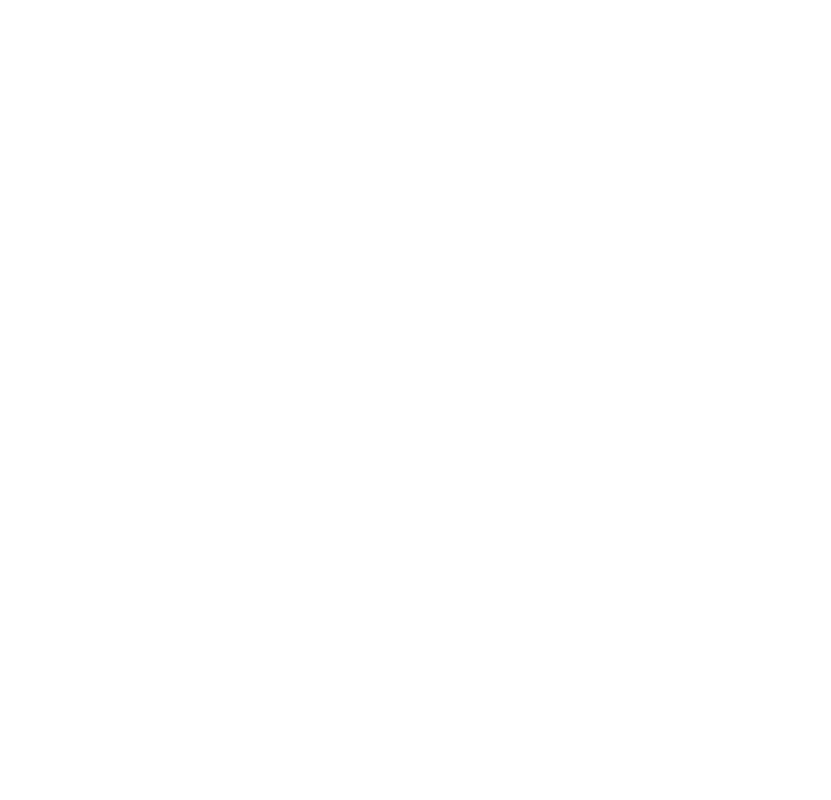
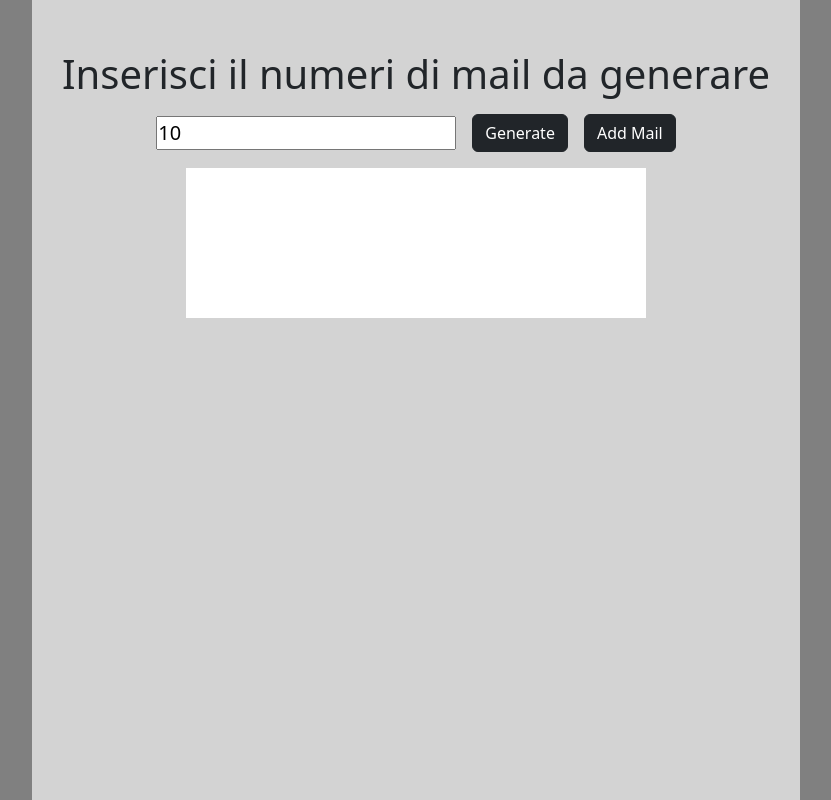
Before and after one commit to leonardopozzan/vue-email-list, a plain HTML site: page index.html in a window 1280 px wide. Shown: the whole page, without its empty margins (224-1055 px from the left). Drawn offline with nearby package versions, Linux system fonts and the light colour scheme.

Commit message:
es finito

```diff
--- a/css/style.css
+++ b/css/style.css
@@ -0,0 +1,27 @@
+*{
+    padding: 0;
+    margin: 0;
+    box-sizing: border-box;
+}
+body{
+    background-color: gray;
+}
+ul{
+    list-style: none;
+}
+.my-container{
+    background-color: lightgrey;
+    width: 60%;
+    margin: auto;
+    height: 100vh;
+    text-align: center;
+    padding-top: 50px;
+}
+.box-ul{
+    margin: 1rem auto 0 auto;
+    min-height: 20%;
+    width: 60%;
+    background-color: white;
+    max-height: 80%;
+    overflow: auto;
+}
--- a/index.html
+++ b/index.html
@@ -10,9 +10,23 @@
     <script src='https://cdn.jsdelivr.net/npm/axios@1.1.2/dist/axios.min.js'></script>
     <script src='https://unpkg.com/vue@3/dist/vue.global.js'></script>
     <script src='js/script.js' defer></script>
-    <title>Document</title>
+    <title>Generate mail</title>
 </head>
 
 <body>
-
+    <div id="app">
+        <div class="my-container">
+            <h1 class="mb-3">Inserisci il numeri di mail da generare</h1>
+            <div class="d-flex align-items-center justify-content-center">
+                <input type="number" class="fs-5" v-model.number="numb">
+                <button class="btn btn-dark  mx-3" @click="generateMails()">Generate</button>
+                <button class="btn btn-dark" @click="generateMail()">Add Mail</button>
+            </div>
+            <div class="box-ul">
+                <ul class="p-0" v-if="mails.length >= numb">
+                    <li v-for="mail in mails" class="p-2" ref="adress">{{mail}}</li>
+                </ul>
+            </div>
+        </div>
+    </div>
 </body>
--- a/js/script.js
+++ b/js/script.js
@@ -3,10 +3,26 @@ const {createApp} = Vue;
 const app = createApp({
     data(){
         return{
-            mailArray: []
+            mails: [],
+            numb: 10
         }
     },
     methods:{
-
+        generateMail(){
+            if(this.numb > 0){
+                axios.get('https://flynn.boolean.careers/exercises/api/random/mail').then((element)=>{
+                this.mails.push(element.data.response);
+                })
+            }
+            this.$nextTick(()=>this.$refs.adress[this.$refs.adress.length-1].scrollIntoView({behavior: "smooth"}))
+        },
+        generateMails(){
+            this.mails=[];
+            for(let i =0; i<this.numb;i++){
+                this.generateMail();
+            }
+            this.$nextTick(()=>this.$refs.adress[this.$refs.adress.length-1].scrollIntoView({behavior: "smooth"}))
+        }
     }
 })
+app.mount('#app');
```
